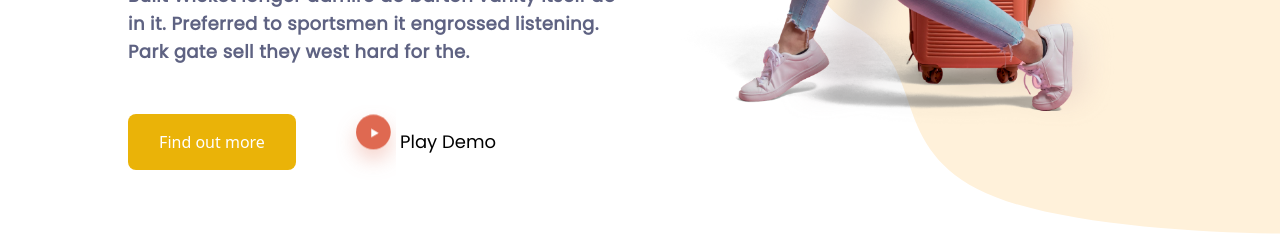
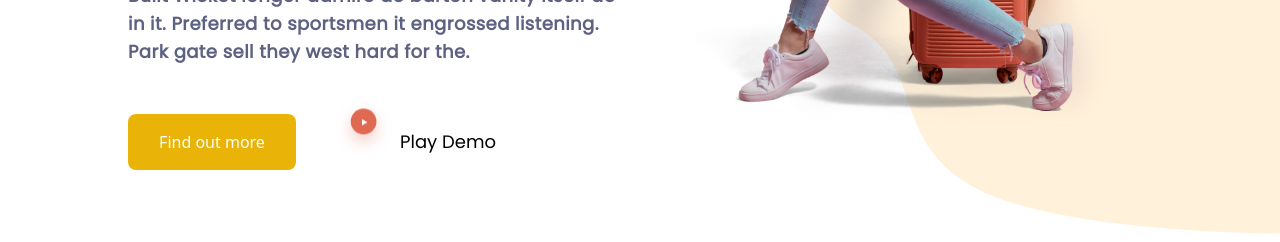
Before and after one commit to sindhueswar/travelling, a React (Create React App) app: page / in a window 1280 px wide. Shown: the part 490-732 px from the top of the page. Built offline with nearby package versions, Linux system fonts and the light colour scheme; a web font is replaced by a local one.

Commit message:
Update LeftContent.jsx

```diff
--- a/src/components/Templates/Home/HomeHero/LeftContent/LeftContent.jsx
+++ b/src/components/Templates/Home/HomeHero/LeftContent/LeftContent.jsx
@@ -60,13 +60,13 @@ const LeftContent = () => {
             </button>
             <button className=" p-2 bg-transparent lg:flex  justify-between hover:xl font-medium text-gray-700 text-lg leading-10  cursor-pointer rounded-lg w-44 h-14  flex items-center ">
 
-              <svg width="352" height="122" viewBox="0 0 90 80" fill="none" xmlns="http://www.w3.org/2000/svg" className="animate-bounce  fill-[#DF6951] ">
+            <svg width="122" height="122" viewBox="0 0 122 122" fill="none" xmlns="http://www.w3.org/2000/svg" className="animate-bounce  fill-[#DF6951] ">
 <g filter="url(#filter0_d_1_131)">
 <circle cx="56" cy="41" r="26" fill="#DF6951"/>
 </g>
 <path d="M64 42.5L52.75 48.9952L52.75 36.0048L64 42.5Z" fill="white"/>
 <defs>
-<filter id="filter0_d_1_131" x="0" y="0" width="120" height="120" filterUnits="userSpaceOnUse" colorInterpolationFilters="sRGB">
+<filter id="filter0_d_1_131" x="0" y="0" width="122" height="122" filterUnits="userSpaceOnUse" colorInterpolationFilters="sRGB">
 <feFlood floodOpacity="0" result="BackgroundImageFix"/>
 <feColorMatrix in="SourceAlpha" type="matrix" values="0 0 0 0 0 0 0 0 0 0 0 0 0 0 0 0 0 0 127 0" result="hardAlpha"/>
 <feOffset dy="15"/>
```
